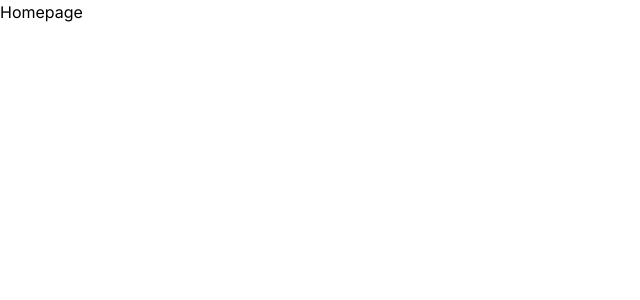
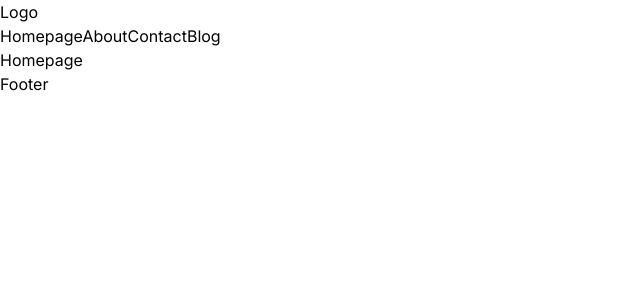
Before and after one commit to nrshakib/blog-app-nextjs, a Next.js app: page / in a window 1280 px wide. Shown: the top 300 px of the page, without its empty margins (0-640 px from the left). Built offline with nearby package versions, Linux system fonts and the light colour scheme.

Commit message:
Added Necessary Components

```diff
--- /dev/null
+++ b/src/app/error.jsx
@@ -0,0 +1,7 @@
+"use client";
+
+const Error = () => {
+  return <div>Error</div>;
+};
+
+export default Error;
--- a/src/app/layout.js
+++ b/src/app/layout.js
@@ -1,5 +1,7 @@
 import { Inter } from "next/font/google";
 import "./globals.css";
+import Navbar from "@/components/navbar/Navbar";
+import Footer from "@/components/footer/Footer";
 
 const inter = Inter({ subsets: ["latin"] });
 
@@ -11,7 +13,11 @@
 export default function RootLayout({ children }) {
   return (
     <html lang="en">
-      <body className={inter.className}>{children}</body>
+      <body className={inter.className}>
+        <Navbar />
+        {children}
+        <Footer />
+      </body>
     </html>
   );
 }
--- /dev/null
+++ b/src/app/loading.jsx
@@ -0,0 +1,5 @@
+const Loading = () => {
+  return <div>Loading</div>;
+};
+
+export default Loading;
--- /dev/null
+++ b/src/app/not-found.jsx
@@ -0,0 +1,13 @@
+import Link from "next/link";
+
+const NotFound = () => {
+  return (
+    <div>
+      <h2>Not Found</h2>
+      <p>Sorry, the page you are looking for does not exist.</p>
+      <Link href="/">Return Home</Link>
+    </div>
+  );
+};
+
+export default NotFound;
--- /dev/null
+++ b/src/components/footer/Footer.jsx
@@ -0,0 +1,5 @@
+const Footer = () => {
+  return <div>Footer</div>;
+};
+
+export default Footer;
--- /dev/null
+++ b/src/components/navbar/Navbar.jsx
@@ -0,0 +1,17 @@
+import Link from "next/link";
+
+const Navbar = () => {
+  return (
+    <div>
+      <div>Logo</div>
+      <div>
+        <Link href="/">Homepage</Link>
+        <Link href="/about">About</Link>
+        <Link href="/contact">Contact</Link>
+        <Link href="/blog">Blog</Link>
+      </div>
+    </div>
+  );
+};
+
+export default Navbar;
```
